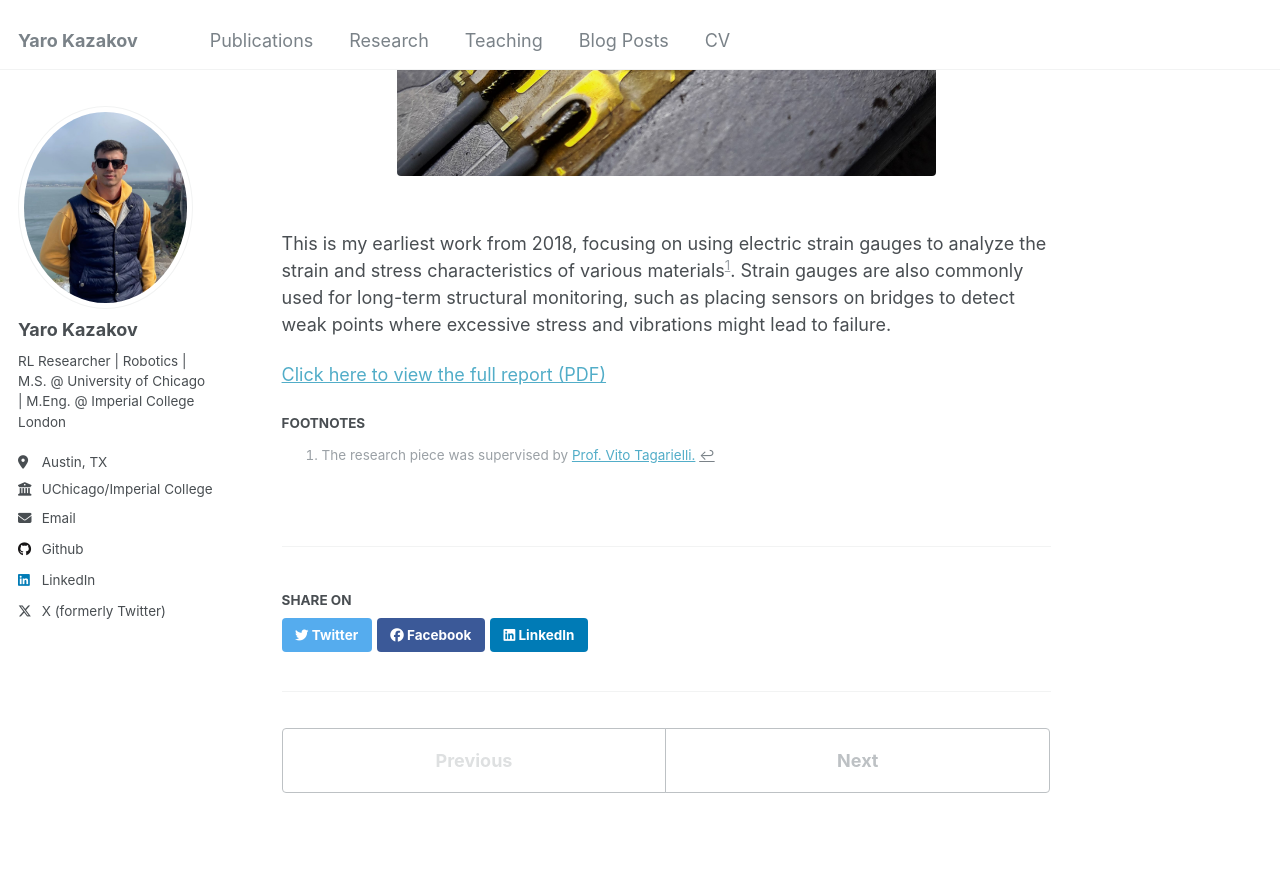
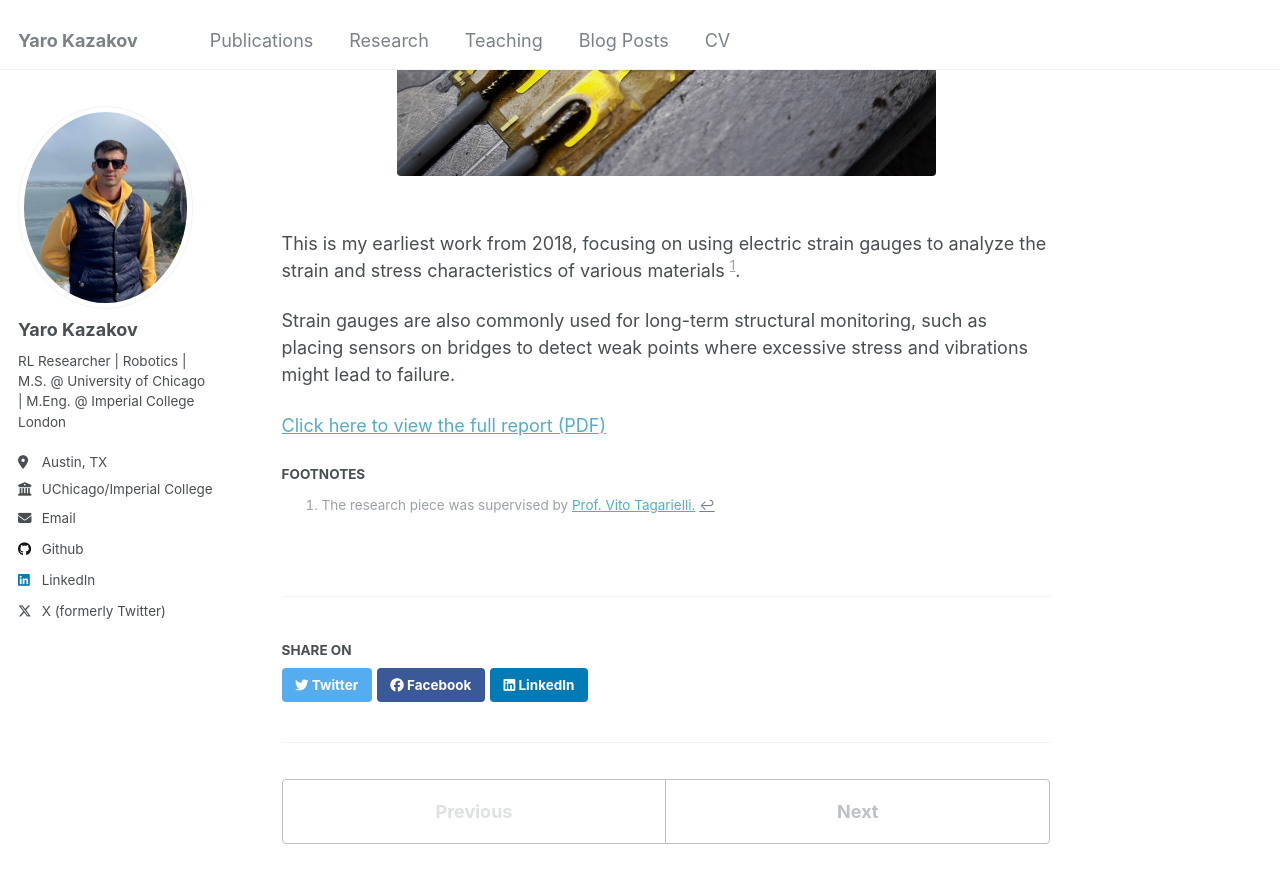
Before and after one commit to YaroKazakov/yarokazakov.github.io, a Jekyll site: the page built from _research/2018-01-22-strain-measurements.md, in a window 1280 px wide and 900 px high, scrolled down 333 px. Shown: the top 883 px of the window. Built offline with Jekyll 4.4.1, drawn with Linux system fonts in a browser that asks for light colours.

```diff
--- a/_research/2018-01-22-strain-measurements.md
+++ b/_research/2018-01-22-strain-measurements.md
@@ -7,8 +7,9 @@ permalink: /research/strain_gauge
 <figure style="display: flex; flex-direction: column; align-items: center;">
   <img src="{{ "/assets/img/research/Strain_gauge.png" | absolute_url }}" alt="mode_shape" class="post-pic" style="width: 70%;"/>
 </figure>
+This is my earliest work from 2018, focusing on using electric strain gauges to analyze the strain and stress characteristics of various materials [^1].
 
-This is my earliest work from 2018, focusing on using electric strain gauges to analyze the strain and stress characteristics of various materials[^1]. Strain gauges are also commonly used for long-term structural monitoring, such as placing sensors on bridges to detect weak points where excessive stress and vibrations might lead to failure.
+Strain gauges are also commonly used for long-term structural monitoring, such as placing sensors on bridges to detect weak points where excessive stress and vibrations might lead to failure.
 
 [Click here to view the full report (PDF)]({{ "/assets/pdf/Strain_measurements_Yaro.pdf" | absolute_url }})
 
```
